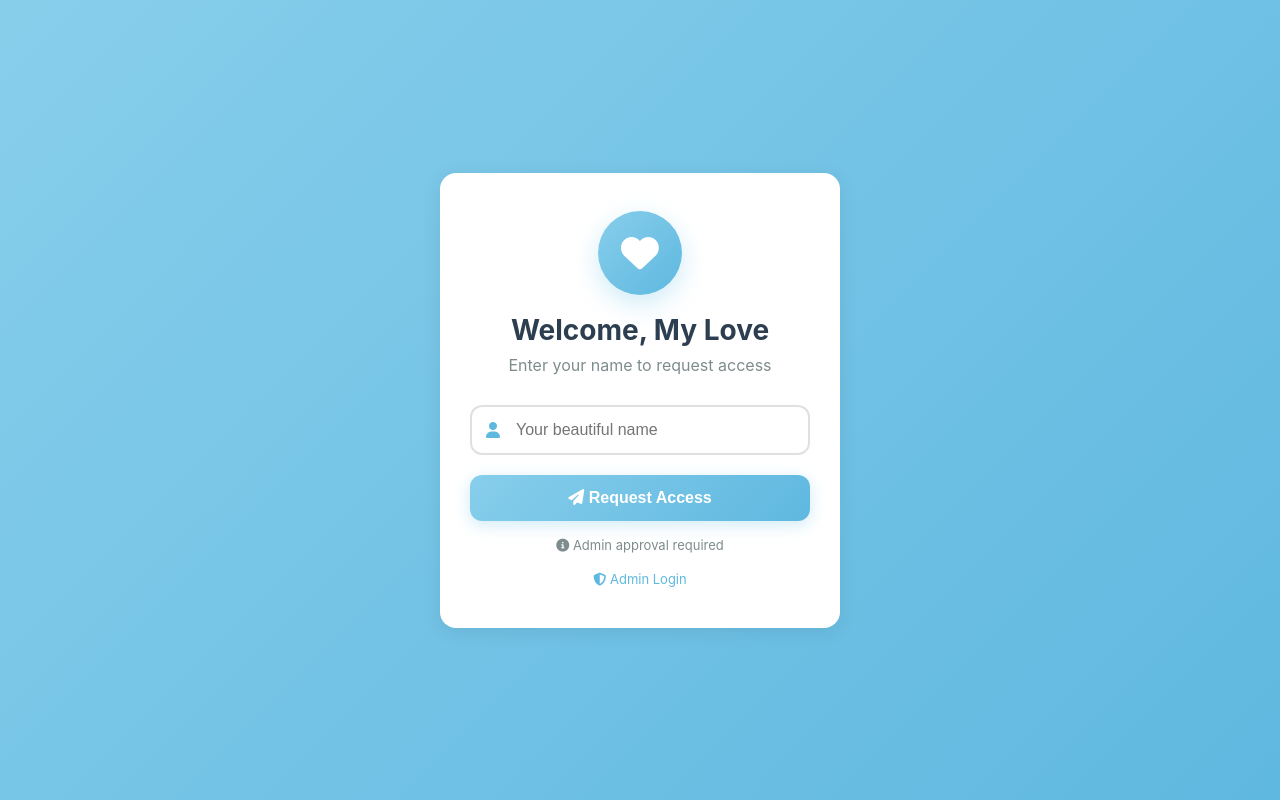
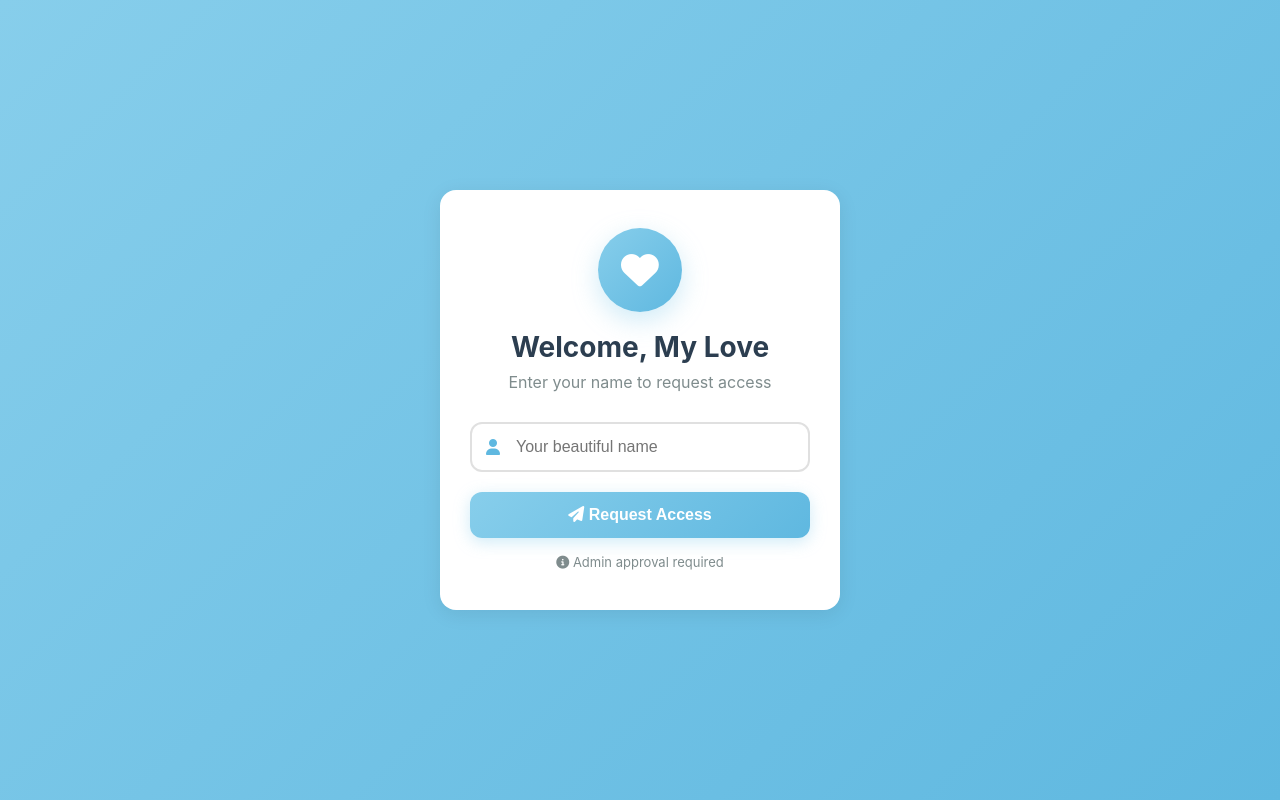
Before and after one commit to dc-sites/App-2, a plain HTML site: page index.html in a window 1280 px wide. Drawn offline with Linux system fonts and the light colour scheme.

Commit message:
Update index.html

```diff
--- a/index.html
+++ b/index.html
@@ -25,7 +25,7 @@
       <i class="fa-solid fa-paper-plane"></i> Request Access
     </button>
     <p class="hint-text"><i class="fa-solid fa-circle-info"></i> Admin approval required</p>
-    <p style="margin-top:15px;"><a href="admin.html" style="color:var(--primary-dark);font-size:13px;text-decoration:none;"><i class="fa-solid fa-shield-halved"></i> Admin Login</a></p>
+
   </div>
 </div>
 
```
